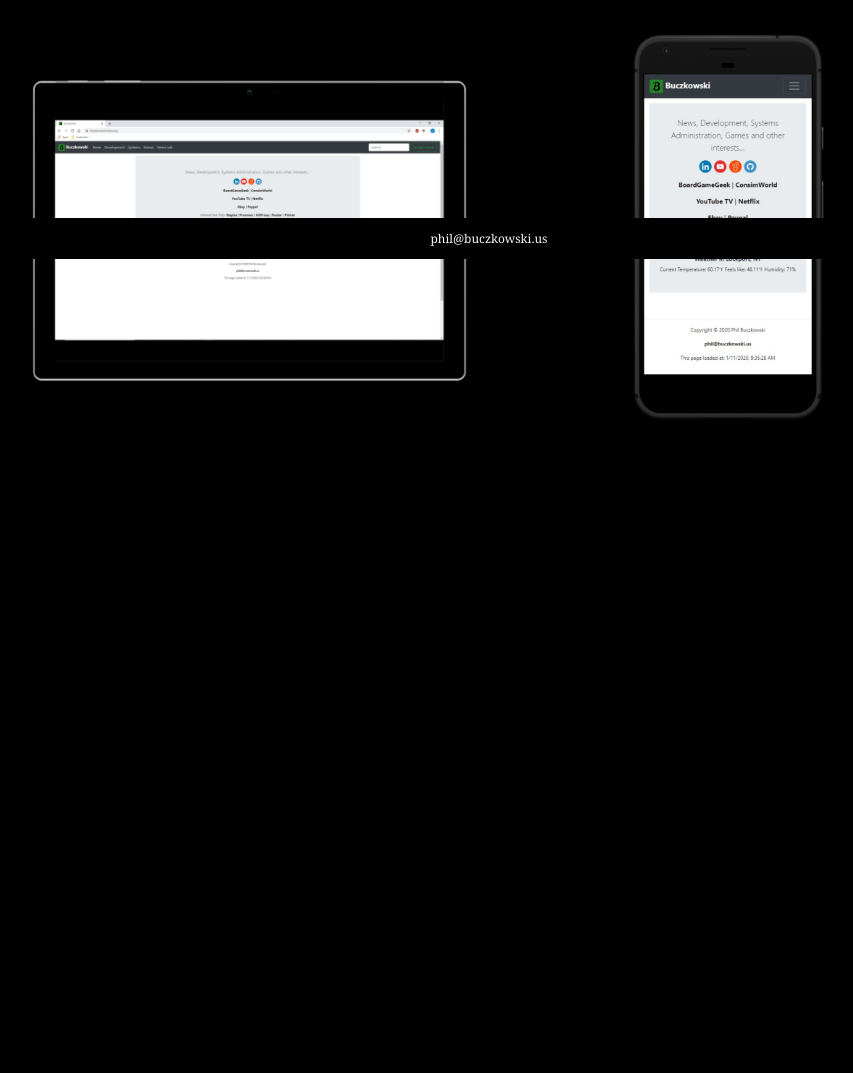
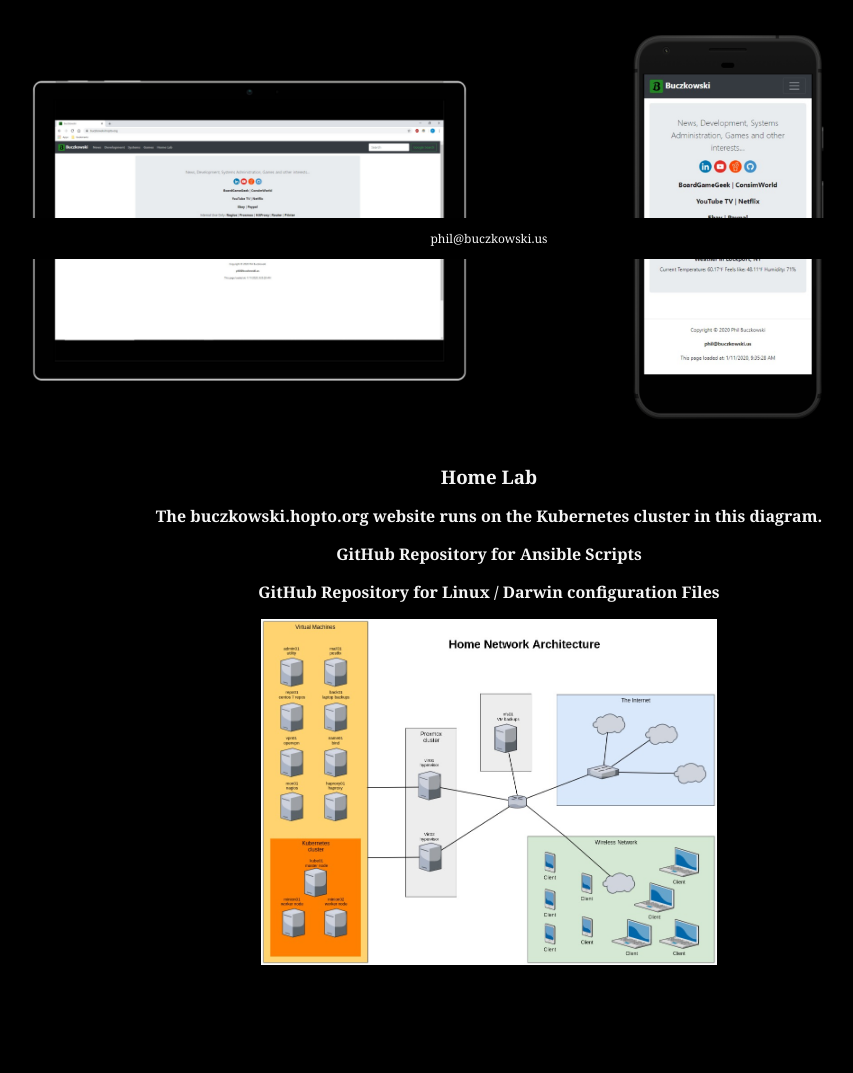
Before and after one commit to buczkowski/portfolio, a plain HTML site: page projects.html in a window 1280 px wide. Shown: the part 541-1614 px from the top of the page, without its empty margins (151-1004 px from the left). Before the commit the page ends 1113 px from the top, so only its background shows below. Drawn offline with Linux system fonts and the light colour scheme.

Commit message:
adding homelab project

```diff
--- a/projects.html
+++ b/projects.html
@@ -27,14 +27,33 @@
                 <img
                 src="images/buczkowski_hopto_org_microsoft-surfacepro4-front.png"
                 width="550"
-                alt="buczkowski_hopto_org-desktop">
+                alt="buczkowski.hopto.org Desktop">
             </a>
             <a href="https://buczkowski.hopto.org">
                 <img
                 src="images/buczkowski_hopto_org_mobile_pixel_quite_black_portrait.png"
                 width="550"
-                alt="buczkowski_hopto_org-mobile">
+                alt="buczkowski.hopto.org Mobile">
             </a>
+            <h3>Home Lab</h3>
+            <p>
+                The buczkowski.hopto.org website runs on the Kubernetes cluster in
+                this diagram.
+            </p>
+            <p>
+                <a href="https://github.com/buczkowski/ansible_playbooks">
+                    GitHub Repository for Ansible Scripts
+                </a>
+            </p>
+            <p>
+                <a href="https://github.com/buczkowski/dotfiles">
+                    GitHub Repository for Linux / Darwin configuration Files
+                </a>
+            </p>
+            <img
+            src="images/HomeNetworkDiagram.jpg"
+            width="550"
+            alt="Home Lab Diagram">
         </div>
         <div class="spacer"></div>
     </main>
```
Also changed, not shown: images/HomeNetworkDiagram.jpg (added).
